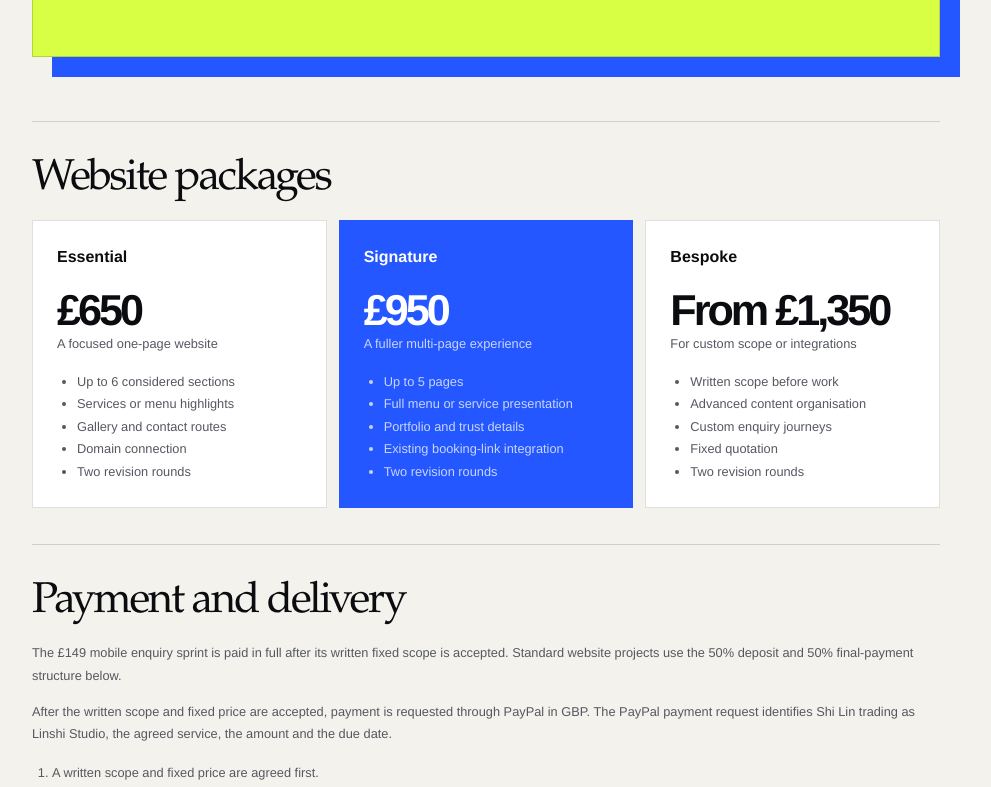
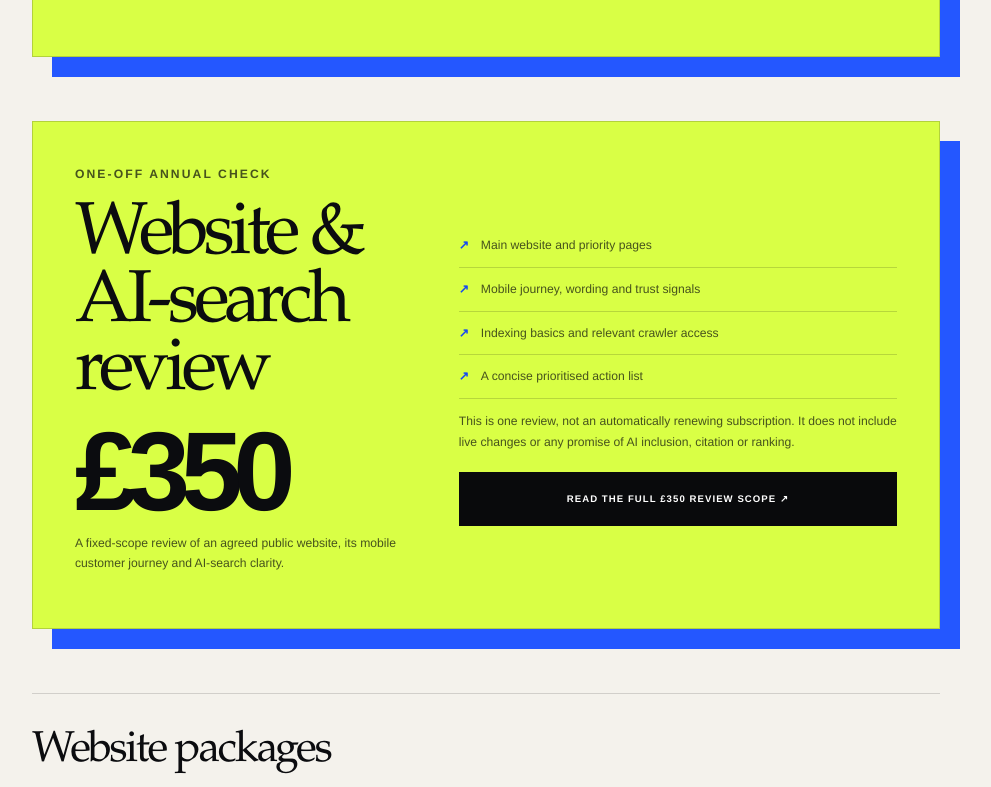
Before and after one commit to linshi156217-bot/linshi156217-bot.github.io, a Next.js app: page /project-guide in a window 1280 px wide. Shown: the part 1460-2247 px from the top of the page, without its empty margins (154-1145 px from the left). Built offline with nearby package versions, Linux system fonts and the light colour scheme.

Commit message:
Fix review conversion and pricing consistency

```diff
--- a/app/project-guide/page.jsx
+++ b/app/project-guide/page.jsx
@@ -9,6 +9,7 @@ export const metadata = {
 
 const email = "hello@linshistudio.com";
 const whatsappUrl = "https://wa.me/qr/NFHKON7S4RKEO1";
+const reviewUrl = "/website-review/";
 const startUrl = `mailto:${email}?subject=Website%20project%20enquiry&body=Business%20name%3A%0ATown%20or%20service%20area%3A%0ACurrent%20website%20or%20social%20page%3A%0AMain%20services%3A%0AIdeal%20launch%20date%3A`;
 const sprintUrl = `mailto:${email}?subject=%C2%A3149%20mobile%20enquiry%20sprint&body=Business%20name%3A%0ATown%20or%20service%20area%3A%0ACurrent%20website%20or%20social%20page%3A%0AThe%20mobile%20step%20that%20may%20be%20causing%20friction%3A`;
 
@@ -63,6 +64,25 @@ export default function ProjectGuidePage() {
           </div>
         </section>
 
+        <section className={styles.sprintPanel}>
+          <div>
+            <p className={styles.eyebrow}>One-off annual check</p>
+            <h2>Website &amp; AI-search review</h2>
+            <strong>£350</strong>
+            <p>A fixed-scope review of an agreed public website, its mobile customer journey and AI-search clarity.</p>
+          </div>
+          <div>
+            <ul>
+              <li>Main website and priority pages</li>
+              <li>Mobile journey, wording and trust signals</li>
+              <li>Indexing basics and relevant crawler access</li>
+              <li>A concise prioritised action list</li>
+            </ul>
+            <p>This is one review, not an automatically renewing subscription. It does not include live changes or any promise of AI inclusion, citation or ranking.</p>
+            <a href={reviewUrl}>Read the full £350 review scope ↗</a>
+          </div>
+        </section>
+
         <section className={styles.section}>
           <h2>Website packages</h2>
           <div className={styles.priceGrid}>
@@ -77,7 +97,7 @@ export default function ProjectGuidePage() {
 
         <section className={styles.section}>
           <h2>Payment and delivery</h2>
-          <p>The £149 mobile enquiry sprint is paid in full after its written fixed scope is accepted. Standard website projects use the 50% deposit and 50% final-payment structure below.</p>
+          <p>The £149 mobile enquiry sprint and the £350 one-off annual review are each paid in full after their written fixed scope is accepted. Standard website projects use the 50% deposit and 50% final-payment structure below.</p>
           <p>After the written scope and fixed price are accepted, payment is requested through PayPal in GBP. The PayPal payment request identifies Shi Lin trading as Linshi Studio, the agreed service, the amount and the due date.</p>
           <ol>
             <li>A written scope and fixed price are agreed first.</li>
--- a/app/sitemap.js
+++ b/app/sitemap.js
@@ -10,6 +10,8 @@ const routes = [
   ["/aster-house-hair/", "monthly", 0.8],
   ["/marlowe-dental/", "monthly", 0.8],
   ["/gable-and-mere/", "monthly", 0.8],
+  ["/morrow-and-tide/", "monthly", 0.8],
+  ["/the-fox-and-bramble/", "monthly", 0.8],
   ["/privacy/", "yearly", 0.3],
 ];
 
```
Also changed, not shown: app/morrow-and-tide/page.jsx (+6 -3 lines), app/the-fox-and-bramble/page.jsx (+6 -3 lines), app/website-review/page.jsx (+4 -4 lines), scripts/ai-release-gate.mjs (+21 -4 lines).
